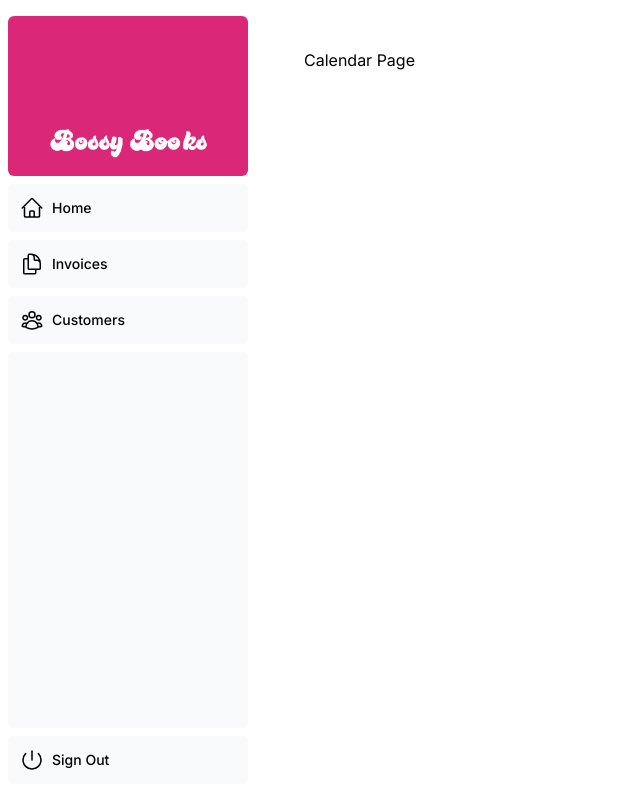
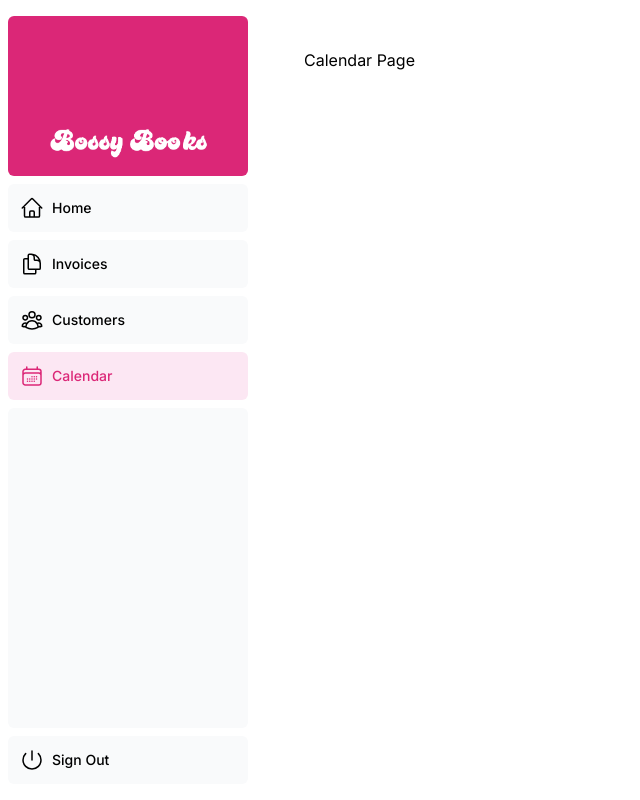
Before and after one commit to campbell-frost/bossybooks, a Next.js app: page /dashboard/calendar in a window 1280 px wide. Shown: the whole page, without its empty margins (0-640 px from the left). Built offline with nearby package versions, Linux system fonts and the light colour scheme; a web font is replaced by a local one.

Commit message:
craeted calendar nav tab

```diff
--- a/app/ui/dashboard/nav-links.tsx
+++ b/app/ui/dashboard/nav-links.tsx
@@ -3,6 +3,7 @@ import {
   UserGroupIcon,
   HomeIcon,
   DocumentDuplicateIcon,
+  CalendarDaysIcon,
 } from '@heroicons/react/24/outline';
 import Link from 'next/link';
 import { usePathname } from 'next/navigation';
@@ -18,6 +19,7 @@ const links = [
     icon: DocumentDuplicateIcon,
   },
   { name: 'Customers', href: '/dashboard/customers', icon: UserGroupIcon },
+  { name: 'Calendar', href: '/dashboard/calendar', icon: CalendarDaysIcon},
 ];
 
 export default function NavLinks() {
```
